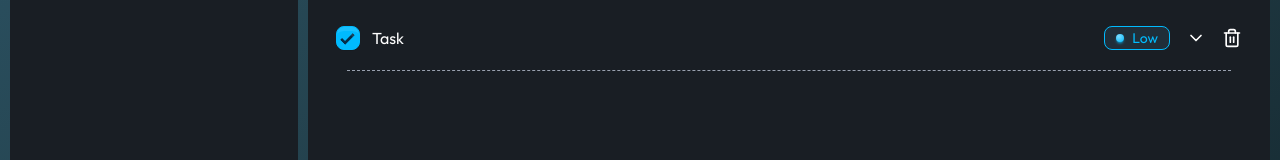
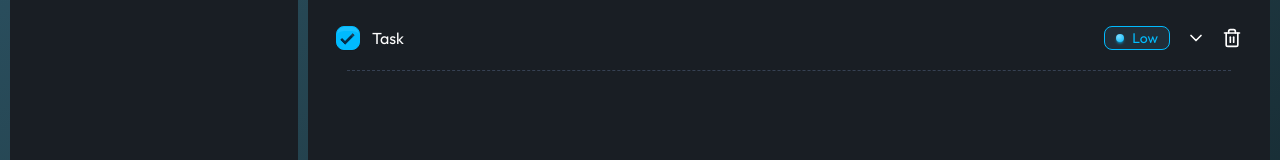
Before and after one commit to Juankyyy/taskify-frontend, a React (Vite) app: page / in a window 1280 px wide. Shown: the part 182-342 px from the top of the page. Built offline with nearby package versions, Linux system fonts and the light colour scheme; sample sign-in values are in the browser's storage; a web font is replaced by a local one; what @midudev/tailwind-animations would draw is missing.

Commit message:
feat: task border color

```diff
--- a/src/components/Home/Tasks/Task.jsx
+++ b/src/components/Home/Tasks/Task.jsx
@@ -26,7 +26,7 @@ export const Task = () => {
       </div>
 
       <div className="flex justify-center py-2">
-        <div className="w-[95%] border-b border-gray-400 border-dashed"></div>
+        <div className="w-[95%] border-b border-gray-300 [html[data-theme=dark]_&]:border-gray-700 border-dashed"></div>
       </div>
     </>
   );
```
